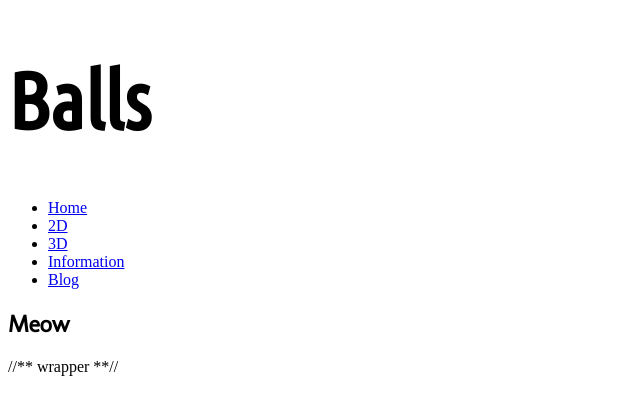
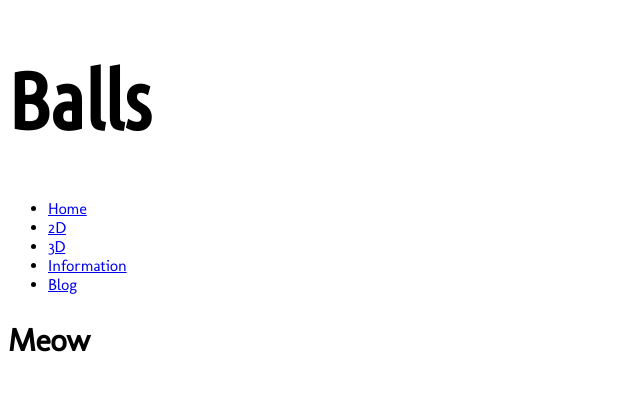
Before and after one commit to jeanettie/MySite, a plain HTML site: page index.html in a window 1280 px wide. Shown: the whole page, without its empty margins (0-640 px from the left). Drawn offline with Linux system fonts and the light colour scheme.

Commit message:
added bio, divs and styles.

```diff
--- a/css/styles.css
+++ b/css/styles.css
@@ -7,6 +7,20 @@ font-size: 80px;
 
 h2 {
 font-family: "Molengo";
-font-size: 2em:
+font-size: 2em;
 
 }
+
+nav {
+    font-family: "Molengo";
+
+}
+
+
+/* Divs */
+
+.wrapper {
+    margin: auto;
+    width:80%;
+
+}
--- a/index.html
+++ b/index.html
@@ -9,19 +9,23 @@
 </head>
 <body>
     <div id="wrapper">
-        <h1>Balls</h1>
+        <div id="name">
+            <h1>Balls</h1>
+        </div>
+        <div id="maincontent">
             <nav>
                 <ul>
-                    <li><a href="#">Home</a></li>
-                    <li><a href="#">2D</a></li>
-                    <li><a href="#">3D</a></li>
-                    <li><a href="#">Information</a></li>
+                    <li><a href="index.html">Home</a></li>
+                    <li><a href="2D.html">2D</a></li>
+                    <li><a href="3D.html">3D</a></li>
+                    <li><a href="bio.html">Information</a></li>
                     <li><a href="#">Blog</a></li>
                 </ul>
             </nav>
         <h2>Meow</h2>
 
-    </div> //** wrapper **//
+        </div> <!-- maincontent -->
+    </div>  <!-- wrapper -->
 </body>
 
 <footer>
```
Also changed, not shown: bio.html (added).
